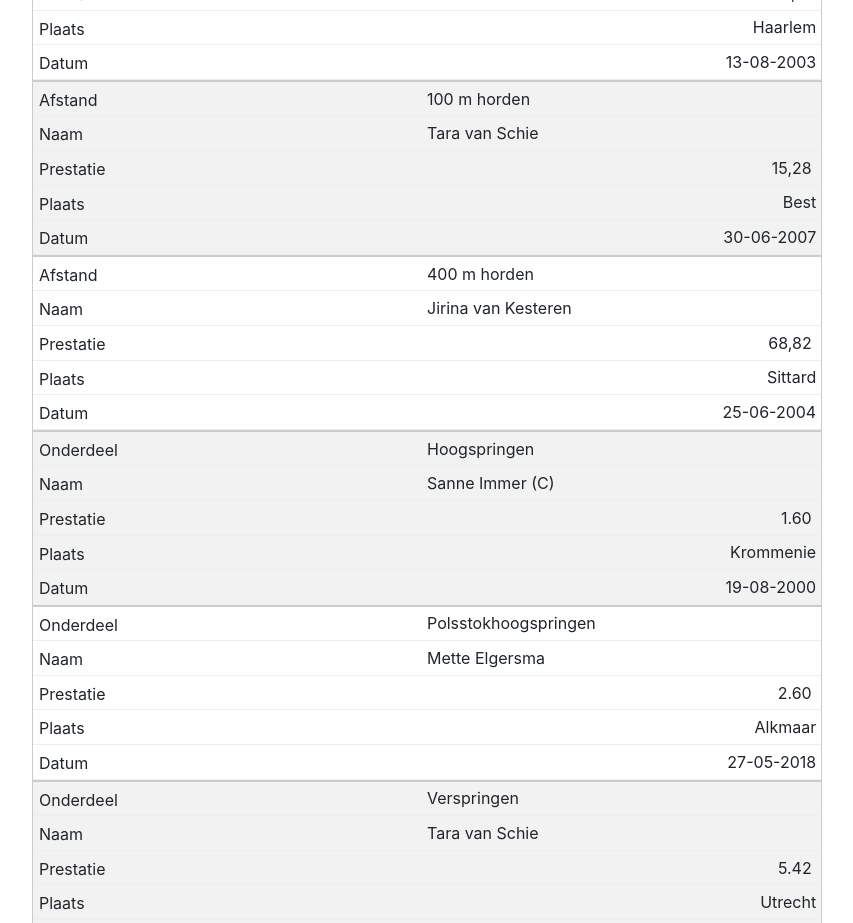
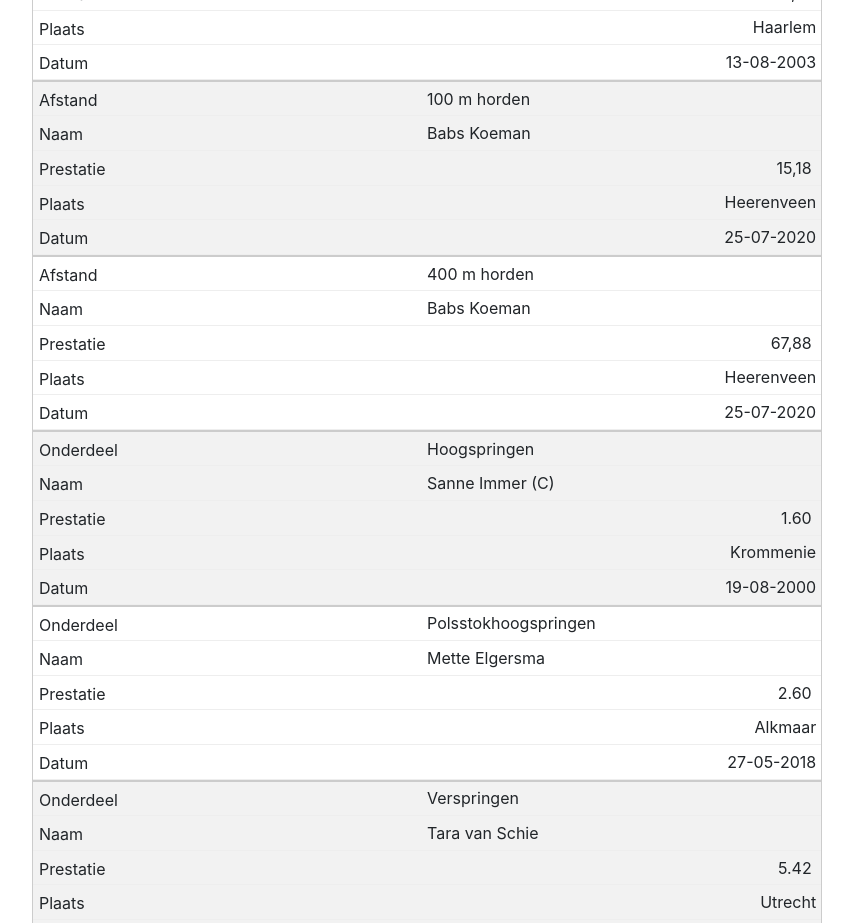
Before and after one commit to Voles/avhaarlem-ranglijsten, a React (Create React App) app: page / in a window 1280 px wide. Shown: the part 10740-11663 px from the top of the page, without its empty margins (213-1066 px from the left). Built offline with nearby package versions, Linux system fonts and the light colour scheme.

Commit message:
Update records Babs

```diff
--- a/src/resultaten/vrouwen-outdoor/junioren-b.js
+++ b/src/resultaten/vrouwen-outdoor/junioren-b.js
@@ -51,17 +51,19 @@ export default [
   },
   {
     "onderdeel": HONDERD_METER_HORDEN,
-    "naam": "Tara van Schie",
-    "prestatie": "15,28",
-    "plaats": "Best",
-    "datum": "30-06-2007"
+    "naam": "Babs Koeman",
+    "prestatie": "15,18",
+    "plaats": "Heerenveen",
+    "datum": "25-07-2020",
+    "link": "https://www.atletiek.nu/wedstrijd/uitslagen/33786/202306/#losonderdeel_50_"
   },
   {
     "onderdeel": VIERHONDERD_METER_HORDEN,
-    "naam": "Jirina van Kesteren",
-    "prestatie": "68,82",
-    "plaats": "Sittard",
-    "datum": "25-06-2004"
+    "naam": "Babs Koeman",
+    "prestatie": "67,88",
+    "plaats": "Heerenveen",
+    "datum": "25-07-2020",
+    "link": "https://www.atletiek.nu/wedstrijd/uitslagen/33786/202306/#losonderdeel_76_"
   },
   {
     "onderdeel": HOOGSPRINGEN,
```
